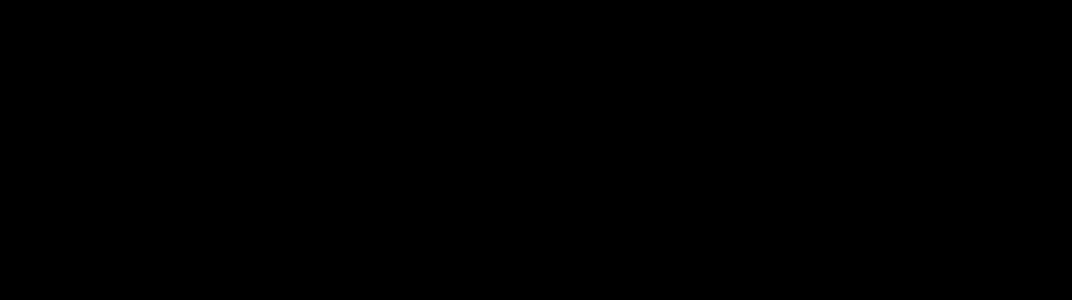
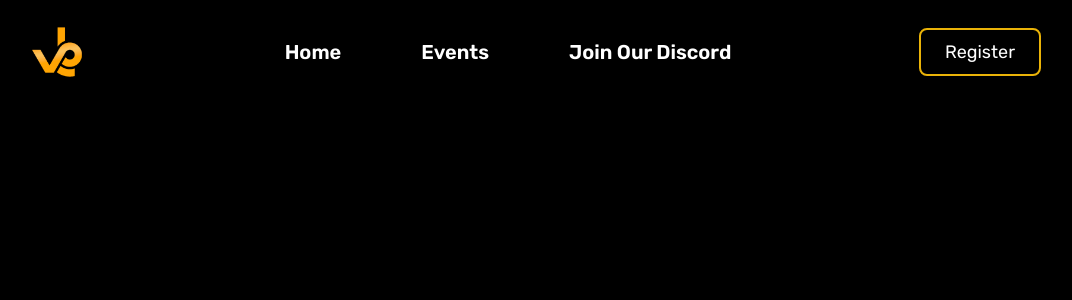
Before and after one commit to Tansi-Jones/Very-Best, a Next.js app: page / in a window 1280 px wide. Shown: the top 300 px of the page, without its empty margins (111-1183 px from the left). Built offline with nearby package versions, Linux system fonts and the light colour scheme.

Commit message:
finish navigation

```diff
--- /dev/null
+++ b/components/Navbar.js
@@ -0,0 +1,48 @@
+import Image from "next/image";
+import Link from "next/link";
+
+export default function Navbar() {
+  return (
+    <div className="flex items-center justify-between py-3">
+      <div className="relative  h-20 w-20">
+        <Image
+          src="/very-best.png"
+          alt="very best entertainment logo"
+          layout="fill"
+        />
+      </div>
+      <div className="hidden lg:flex items-center justify-evenly space-x-20 text-white text-base md:text-lg lg:text-xl 2xl:text-2xl font-normal md:font-semibold">
+        {menu.map(({ id, name, href }) => (
+          <div key={id}>
+            <Link href={href}>
+              <a>{name}</a>
+            </Link>
+          </div>
+        ))}
+      </div>
+      <div>
+        <button className="text-white border-2 border-yellow-500 transition ease-in duration-200 hover:bg-yellow-500 rounded-lg text-base md:text-lg font-normal px-6 py-2">
+          Register
+        </button>
+      </div>
+    </div>
+  );
+}
+
+export const menu = [
+  {
+    id: 0,
+    name: "Home",
+    href: "/",
+  },
+  {
+    id: 2,
+    name: "Events",
+    href: "/",
+  },
+  {
+    id: 3,
+    name: "Join Our Discord",
+    href: "/",
+  },
+];
--- a/pages/_document.js
+++ b/pages/_document.js
@@ -11,7 +11,7 @@
           rel="stylesheet"
         />
       </Head>
-      <body>
+      <body className="max-w-[80%] mx-auto">
         <Main />
         <NextScript />
       </body>
--- a/pages/index.js
+++ b/pages/index.js
@@ -1,3 +1,14 @@
+import Head from "next/head";
+import Navbar from "../components/Navbar";
+
 export default function Home() {
-  return <></>;
+  return (
+    <>
+      <Head title="Very Best Entertailment" />
+
+      <Navbar />
+
+      <main></main>
+    </>
+  );
 }
--- a/tailwind.config.js
+++ b/tailwind.config.js
@@ -5,7 +5,7 @@
   ],
   theme: {
     extend: {
-      color: {
+      colors: {
         Primary: "#FFA503",
         Secondary: "#FA982F",
       },
```
